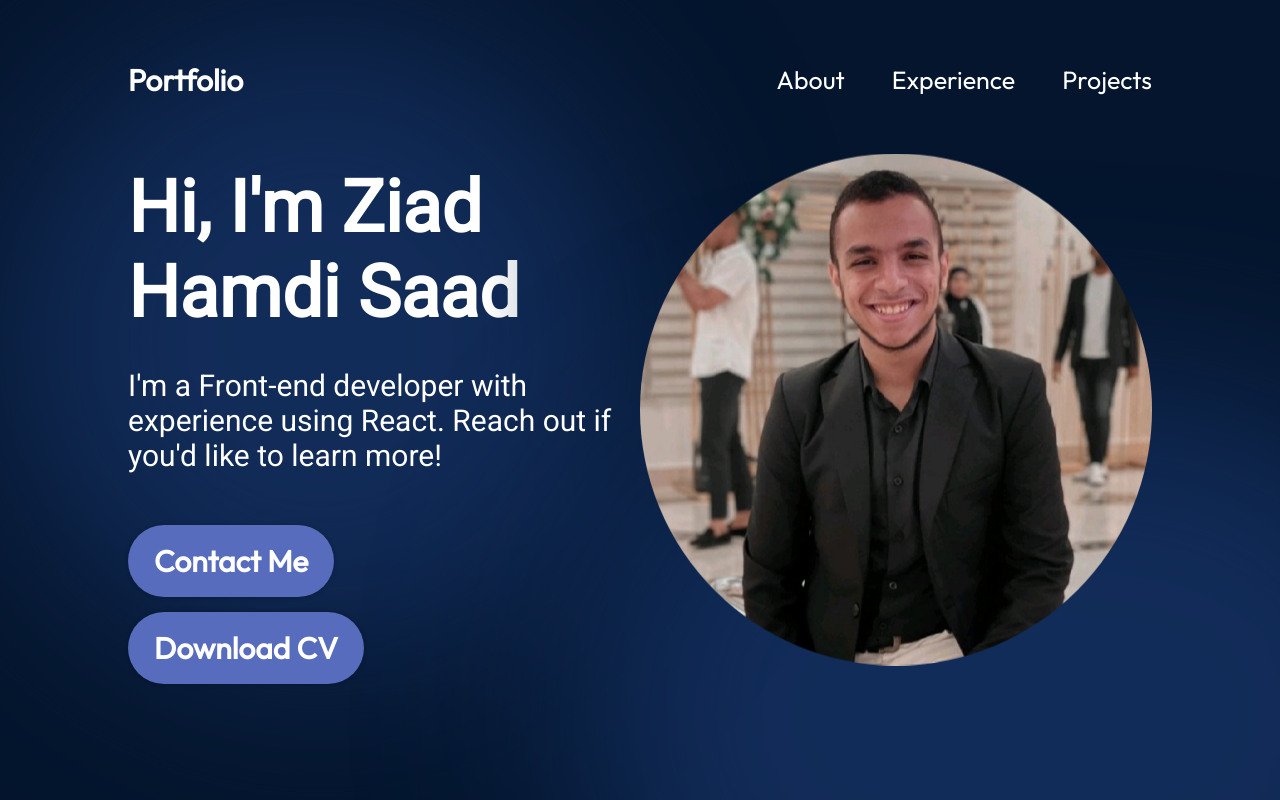
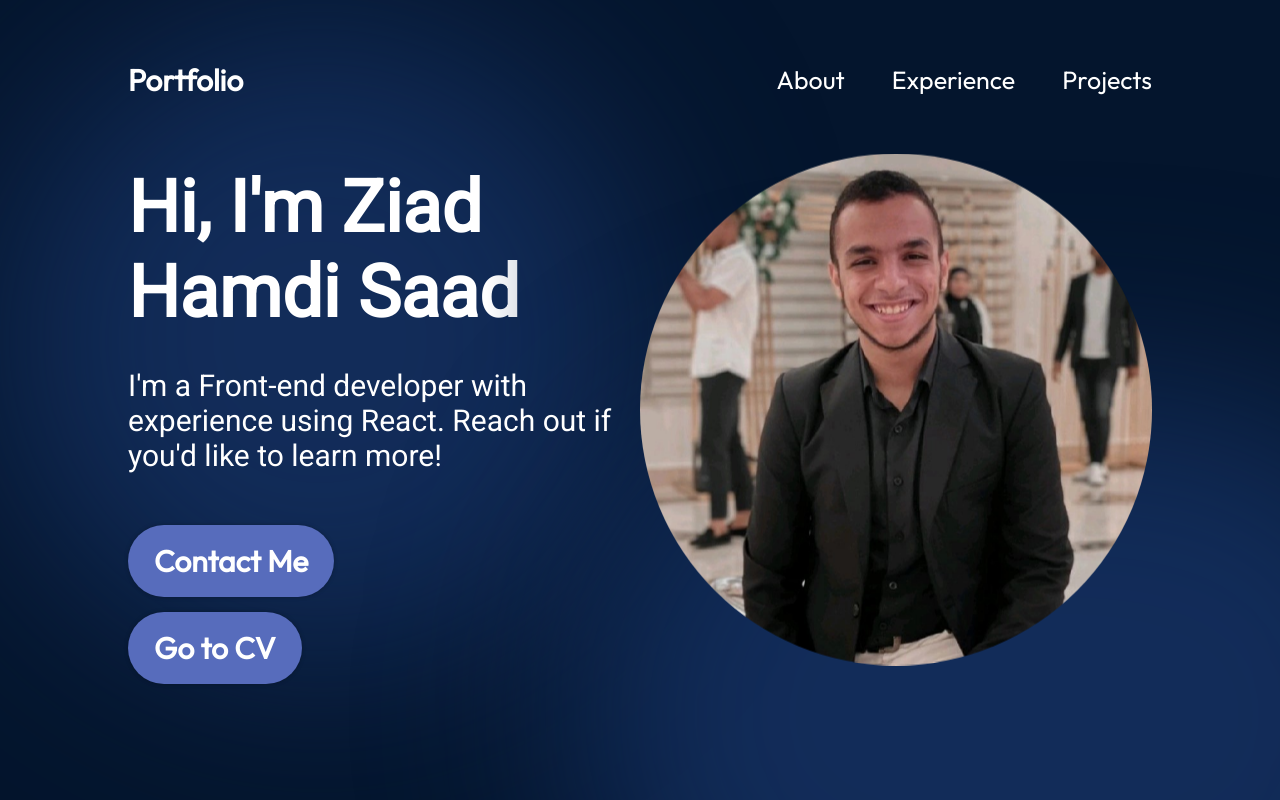
Before and after one commit to ziad768/MyProtfolio, a React (Vite) app: page / in a window 1280 px wide. Shown: the top 800 px of the page. Built offline with nearby package versions, Linux system fonts and the light colour scheme.

Commit message:
Update Hero.jsx

```diff
--- a/src/components/Hero/Hero.jsx
+++ b/src/components/Hero/Hero.jsx
@@ -13,8 +13,8 @@ export const Hero = () => {
         </p>
         <a href="mailto:ziadhamdi7zezo@gmail.com" className={styles.contactBtn}>
           Contact Me
-        </a><a href="https://drive.google.com/file/d/1zLTrkV_vgF9XJqMWN_wdTca_MUBGOnDn/view?usp=drivesdk" download="ZiadHamdiCv.pdf" className={styles.contactBtn} style={{marginTop:"15px"}}>
-          Download CV
+        </a><a href="https://drive.google.com/file/d/1zLTrkV_vgF9XJqMWN_wdTca_MUBGOnDn/view?usp=drivesdk"  className={styles.contactBtn} style={{marginTop:"15px"}}>
+          Go to CV
         </a>
       </div>
       <img
```
